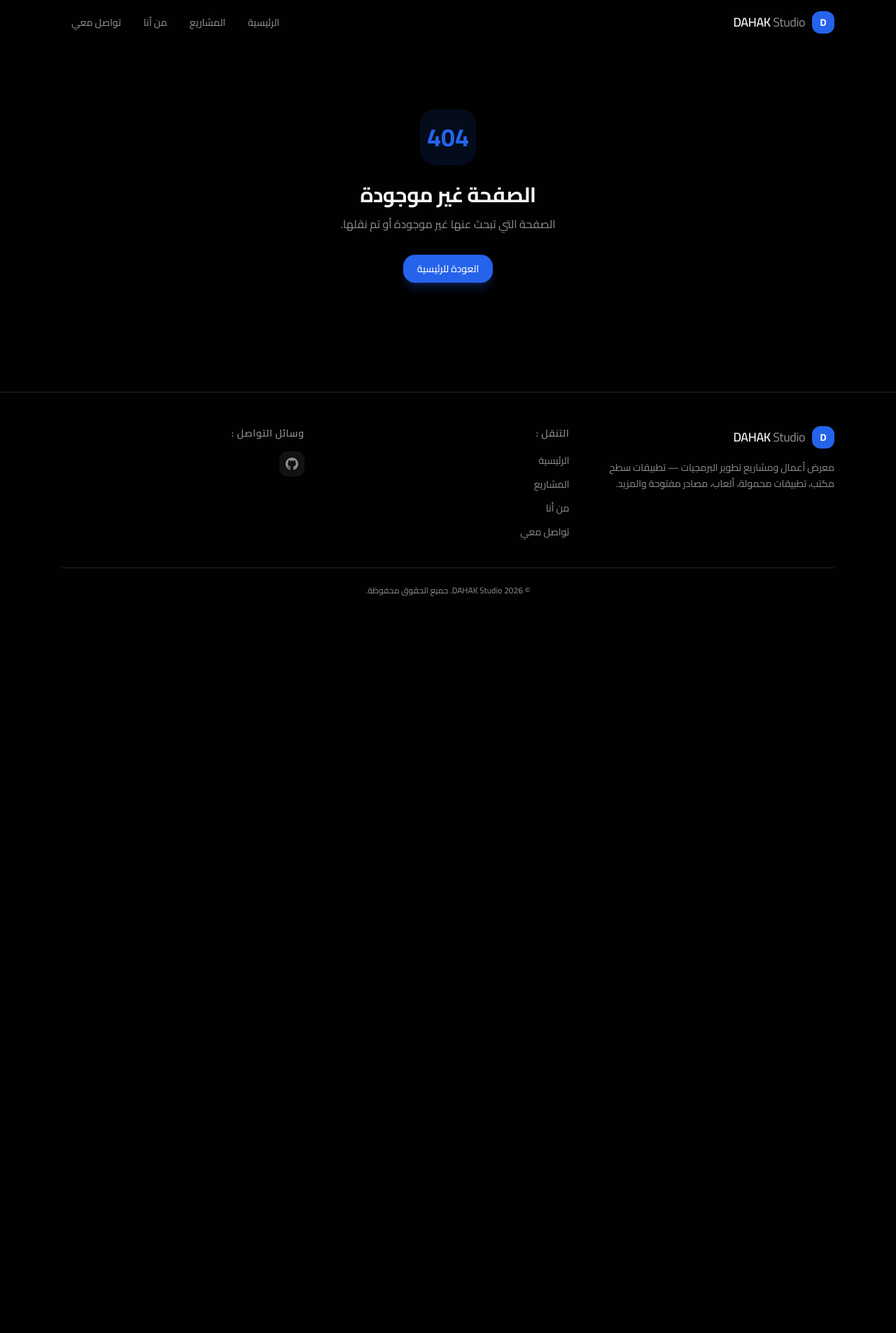
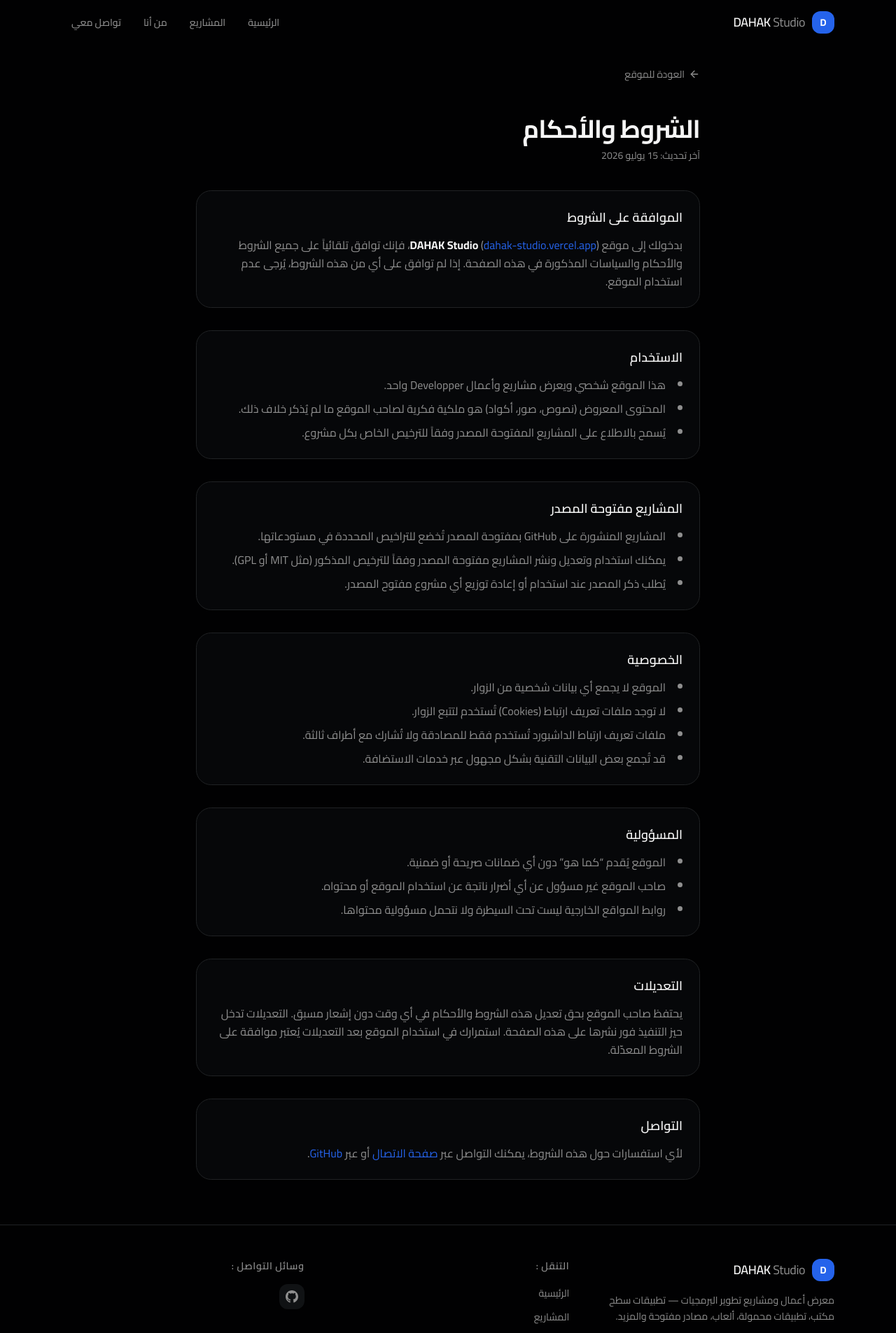
Before and after one commit to dahakabdellah12/dahak-studio, a Next.js app: page /legal in a window 1280 px wide. Before the commit this address had no page. Shown: the top 1905 px of the page at 70% size. Before the commit the page ends 900 px from the top, so only its background shows below. Built offline with nearby package versions, Linux system fonts and the light colour scheme.

Commit message:
feat: legal page + fix dates to Western numerals

```diff
--- /dev/null
+++ b/src/app/legal/layout.tsx
@@ -0,0 +1,14 @@
+import type { Metadata } from "next";
+
+export const metadata: Metadata = {
+  title: "الشروط والأحكام",
+  description: "الشروط والأحكام وحقوق الاستخدام لموقع DAHAK Studio",
+};
+
+export default function LegalLayout({
+  children,
+}: {
+  children: React.ReactNode;
+}) {
+  return <>{children}</>;
+}
--- /dev/null
+++ b/src/app/legal/page.tsx
@@ -0,0 +1,129 @@
+"use client";
+
+import { motion } from "framer-motion";
+import Link from "next/link";
+import { ArrowRight } from "lucide-react";
+
+export default function LegalPage() {
+  return (
+    <div className="pt-24 pb-16">
+      <div className="mx-auto max-w-3xl px-6">
+        <motion.div
+          initial={{ opacity: 0, y: 20 }}
+          animate={{ opacity: 1, y: 0 }}
+          transition={{ duration: 0.5 }}
+        >
+          <Link
+            href="/"
+            className="mb-8 inline-flex items-center gap-1.5 text-sm text-muted-foreground transition-colors hover:text-foreground"
+          >
+            <ArrowRight className="h-4 w-4 rotate-180" />
+            العودة للموقع
+          </Link>
+
+          <h1 className="mt-4 text-4xl font-bold tracking-tight">
+            الشروط والأحكام
+          </h1>
+          <p className="mt-2 text-sm text-muted-foreground">
+            آخر تحديث: 15 يوليو 2026
+          </p>
+        </motion.div>
+
+        <motion.div
+          initial={{ opacity: 0, y: 20 }}
+          animate={{ opacity: 1, y: 0 }}
+          transition={{ duration: 0.5, delay: 0.1 }}
+          className="mt-10 space-y-8 text-muted-foreground leading-relaxed"
+        >
+          <section className="rounded-2xl border border-border bg-card p-6">
+            <h2 className="mb-3 text-lg font-semibold text-foreground">
+              الموافقة على الشروط
+            </h2>
+            <p>
+              بدخولك إلى موقع <strong className="text-foreground">DAHAK Studio</strong> (
+              <a href="https://dahak-studio.vercel.app" className="text-blue hover:underline" target="_blank" rel="noopener noreferrer">
+                dahak-studio.vercel.app
+              </a>
+              )، فإنك توافق تلقائياً على جميع الشروط والأحكام والسياسات المذكورة في هذه الصفحة. إذا لم توافق على أي من هذه الشروط، يُرجى عدم استخدام الموقع.
+            </p>
+          </section>
+
+          <section className="rounded-2xl border border-border bg-card p-6">
+            <h2 className="mb-3 text-lg font-semibold text-foreground">
+              الاستخدام
+            </h2>
+            <ul className="list-disc list-inside space-y-2">
+              <li>هذا الموقع شخصي ويعرض مشاريع وأعمال Developper واحد.</li>
+              <li>المحتوى المعروض (نصوص، صور، أكواد) هو ملكية فكرية لصاحب الموقع ما لم يُذكر خلاف ذلك.</li>
+              <li>يُسمح بالاطلاع على المشاريع المفتوحة المصدر وفقاً للترخيص الخاص بكل مشروع.</li>
+            </ul>
+          </section>
+
+          <section className="rounded-2xl border border-border bg-card p-6">
+            <h2 className="mb-3 text-lg font-semibold text-foreground">
+              المشاريع مفتوحة المصدر
+            </h2>
+            <ul className="list-disc list-inside space-y-2">
+              <li>المشاريع المنشورة على GitHub بمفتوحة المصدر تُخضع للتراخيص المحددة في مستودعاتها.</li>
+              <li>يمكنك استخدام وتعديل ونشر المشاريع مفتوحة المصدر وفقاً للترخيص المذكور (مثل MIT أو GPL).</li>
+              <li>يُطلب ذكر المصدر عند استخدام أو إعادة توزيع أي مشروع مفتوح المصدر.</li>
+            </ul>
+          </section>
+
+          <section className="rounded-2xl border border-border bg-card p-6">
+            <h2 className="mb-3 text-lg font-semibold text-foreground">
+              الخصوصية
+            </h2>
+            <ul className="list-disc list-inside space-y-2">
+              <li>الموقع لا يجمع أي بيانات شخصية من الزوار.</li>
+              <li>لا توجد ملفات تعريف ارتباط (Cookies) تُستخدم لتتبع الزوار.</li>
+              <li>ملفات تعريف ارتباط الداشبورد تُستخدم فقط للمصادقة ولا تُشارك مع أطراف ثالثة.</li>
+              <li>قد تُجمع بعض البيانات التقنية بشكل مجهول عبر خدمات الاستضافة.</li>
+            </ul>
+          </section>
+
+          <section className="rounded-2xl border border-border bg-card p-6">
+            <h2 className="mb-3 text-lg font-semibold text-foreground">
+              المسؤولية
+            </h2>
+            <ul className="list-disc list-inside space-y-2">
+              <li>الموقع يُقدم &ldquo;كما هو&rdquo; دون أي ضمانات صريحة أو ضمنية.</li>
+              <li>صاحب الموقع غير مسؤول عن أي أضرار ناتجة عن استخدام الموقع أو محتواه.</li>
+              <li>روابط المواقع الخارجية ليست تحت السيطرة ولا نتحمل مسؤولية محتواها.</li>
+            </ul>
+          </section>
+
+          <section className="rounded-2xl border border-border bg-card p-6">
+            <h2 className="mb-3 text-lg font-semibold text-foreground">
+              التعديلات
+            </h2>
+            <p>
+              يحتفظ صاحب الموقع بحق تعديل هذه الشروط والأحكام في أي وقت دون إشعار مسبق. التعديلات تدخل حيز التنفيذ فور نشرها على هذه الصفحة. استمرارك في استخدام الموقع بعد التعديلات يُعتبر موافقة على الشروط المعدّلة.
+            </p>
+          </section>
+
+          <section className="rounded-2xl border border-border bg-card p-6">
+            <h2 className="mb-3 text-lg font-semibold text-foreground">
+              التواصل
+            </h2>
+            <p>
+              لأي استفسارات حول هذه الشروط، يمكنك التواصل عبر{" "}
+              <Link href="/contact" className="text-blue hover:underline">
+                صفحة الاتصال
+              </Link>{" "}
+              أو عبر{" "}
+              <a
+                href="https://github.com/dahakabdellah12"
+                target="_blank"
+                rel="noopener noreferrer"
+                className="text-blue hover:underline"
+              >
+                GitHub
+              </a>.
+            </p>
+          </section>
+        </motion.div>
+      </div>
+    </div>
+  );
+}
--- a/src/components/home/timeline.tsx
+++ b/src/components/home/timeline.tsx
@@ -59,7 +59,7 @@
                   }`}
                 >
                   <time className="text-xs text-muted-foreground">
-                    {new Date(entry.date).toLocaleDateString("ar-SA", {
+                    {new Date(entry.date).toLocaleDateString("en-US", {
                       year: "numeric",
                       month: "long",
                       day: "numeric",
--- a/src/components/layout/footer.tsx
+++ b/src/components/layout/footer.tsx
@@ -71,8 +71,11 @@
 
         <div className="mt-10 border-t border-border pt-6">
           <p className="text-center text-xs text-muted-foreground">
-            &copy; {new Date().getFullYear()} {siteConfig.name}. جميع الحقوق
-            محفوظة.
+            &copy; {new Date().getFullYear()}{" "}
+            <Link href="/legal" className="hover:text-foreground transition-colors">
+              {siteConfig.name}
+            </Link>
+            . جميع الحقوق محفوظة.
           </p>
         </div>
       </div>
--- a/src/components/projects/project-card.tsx
+++ b/src/components/projects/project-card.tsx
@@ -123,7 +123,7 @@
             {project.lastUpdated && (
               <span className="flex items-center gap-1 text-xs text-muted-foreground">
                 <Calendar className="h-3 w-3" />
-                {new Date(project.lastUpdated).toLocaleDateString("ar-SA", {
+                {new Date(project.lastUpdated).toLocaleDateString("en-US", {
                   month: "short",
                   year: "numeric",
                 })}
--- a/src/components/projects/project-detail.tsx
+++ b/src/components/projects/project-detail.tsx
@@ -257,7 +257,7 @@
                       <div className="flex items-center gap-3 mb-2">
                         <Badge variant="outline">الإصدار {entry.version}</Badge>
                         <span className="text-xs text-muted-foreground">
-                          {new Date(entry.date).toLocaleDateString("ar-SA", {
+                          {new Date(entry.date).toLocaleDateString("en-US", {
                             year: "numeric",
                             month: "long",
                             day: "numeric",
@@ -294,7 +294,7 @@
                   <div className="flex justify-between">
                     <span className="text-muted-foreground">آخر تحديث</span>
                     <span>
-                      {new Date(project.lastUpdated).toLocaleDateString("ar-SA", {
+                      {new Date(project.lastUpdated).toLocaleDateString("en-US", {
                         month: "short",
                         day: "numeric",
                         year: "numeric",
```
